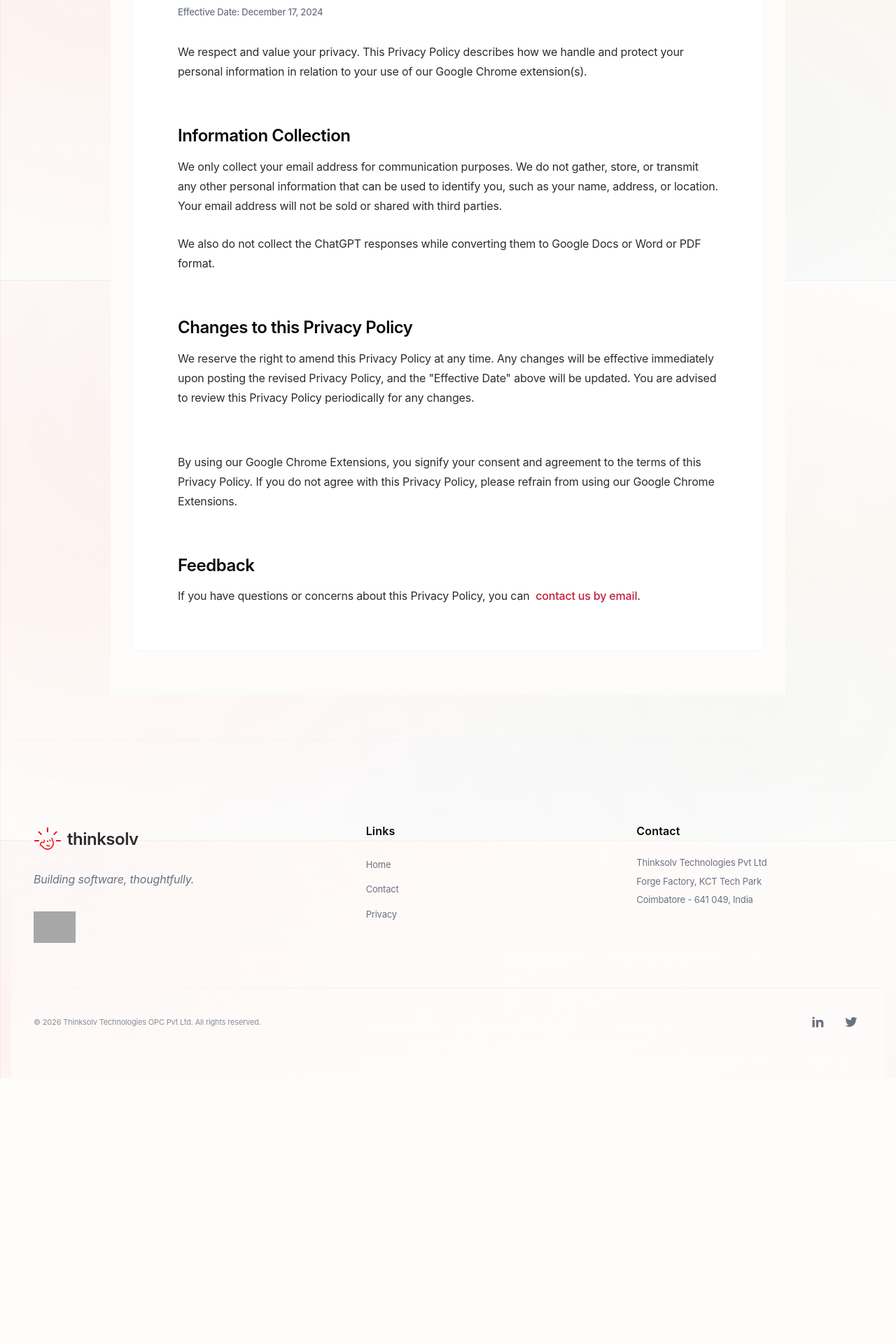
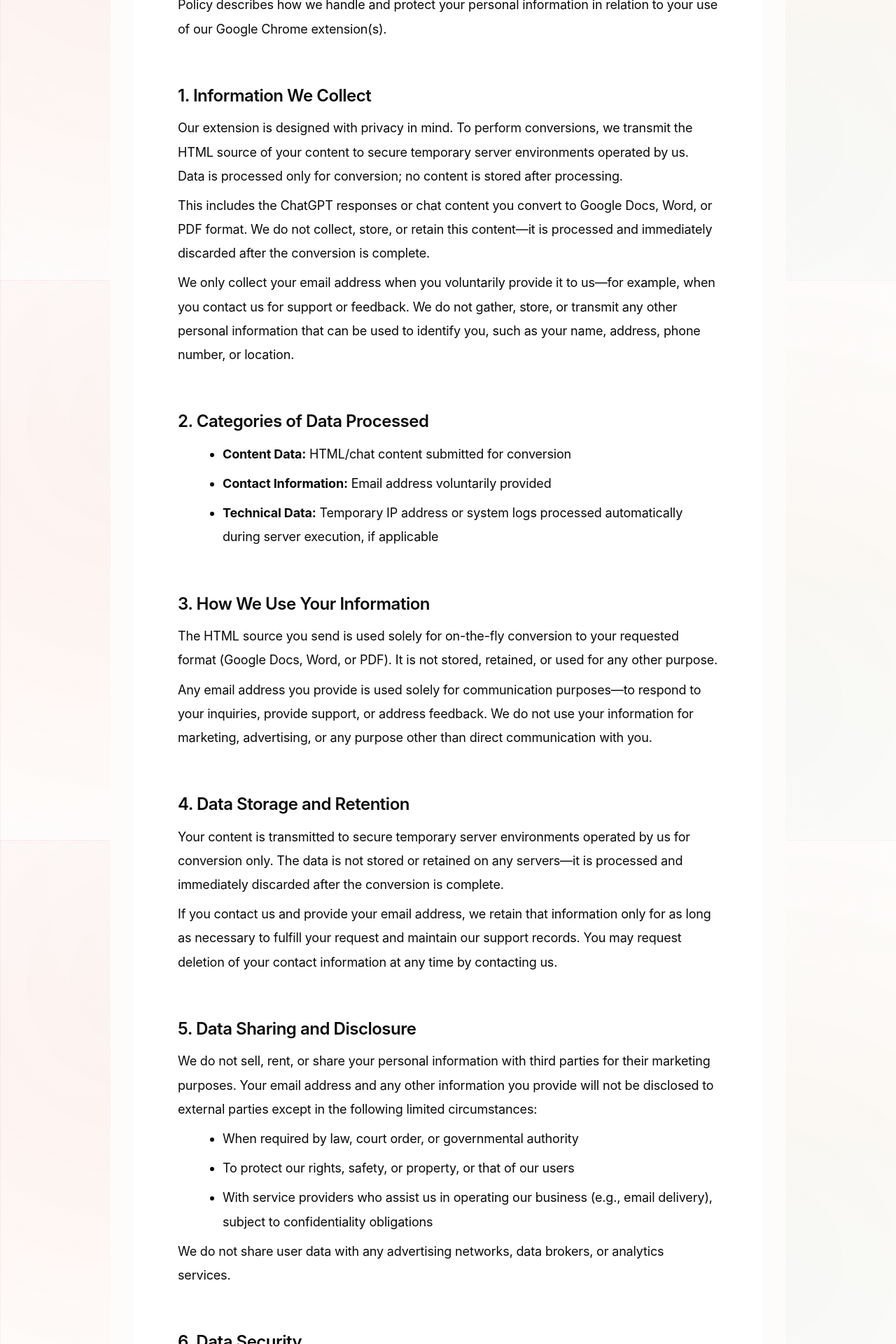
Before and after one commit to docstomarkdown/Thinksolv-website-home, a React (Vite) app: page /extensions/privacy in a window 1280 px wide. Shown: the part 400-2320 px from the top of the page at 70% size. Before the commit the page ends 1940 px from the top, so only its background shows below. Built offline with nearby package versions, Linux system fonts and the light colour scheme; no server answers; grey boxes are pictures that could not be loaded; a web font is replaced by a local one; what react-google-recaptcha-v3 would draw is missing.

Commit message:
Updated Privacy Policy

```diff
--- a/src/index.css
+++ b/src/index.css
@@ -206,8 +206,4 @@ a:hover {
     color: var(--color-primary);
 }
 
-ul {
-    list-style: none;
-    padding: 0;
-    margin: 0;
-}
+/* Content lists (ul/ol) get default bullets/numbers. Nav/footer lists use list-style: none in their component CSS. */
--- a/src/pages/PrivacyPage.jsx
+++ b/src/pages/PrivacyPage.jsx
@@ -1,16 +1,19 @@
-import React from 'react';
-import { Link } from 'react-router-dom';
-import '../styles/PrivacyPage.css';
+import React from "react";
+import { Link } from "react-router-dom";
+import "../styles/PrivacyPage.css";
 
 const DEFAULT_SUBTITLE = (
   <>
-    for Google Chrome Extension <b>ChatGPT to Word or PDF</b> and <b>ChatGPT to Google Docs or PDF</b>
+    for Google Chrome Extension <b>ChatGPT to Word or PDF</b> and{" "}
+    <b>ChatGPT to Google Docs or PDF</b>
   </>
 );
 
-const PrivacyPage = ({ extensionName, sourceName = 'ChatGPT' }) => {
+const PrivacyPage = ({ extensionName, sourceName = "ChatGPT" }) => {
   const subtitle = extensionName ? (
-    <>for Google Chrome Extension <b>{extensionName}</b></>
+    <>
+      for Google Chrome Extension <b>{extensionName}</b>
+    </>
   ) : (
     DEFAULT_SUBTITLE
   );
@@ -19,39 +22,110 @@ const PrivacyPage = ({ extensionName, sourceName = 'ChatGPT' }) => {
     <div className="privacy-page">
       <header className="privacy-header">
         <h1 className="privacy-title">Privacy Policy</h1>
-        <p className="privacy-subtitle">
-          {subtitle}
-        </p>
+        <p className="privacy-subtitle">{subtitle}</p>
       </header>
 
       <div className="privacy-content">
-        <p className="privacy-effective-date">Effective Date: December 17, 2024</p>
+        <p className="privacy-effective-date">
+          Effective Date: December 17, 2024
+        </p>
 
         <section className="privacy-section">
           <p className="privacy-text">
-          We respect and value your privacy. This Privacy Policy describes how
-          we handle and protect your personal information in relation to your
-          use of our Google Chrome extension(s).
+            Thinksolv Technologies ("we," "us," "our") respects and values your privacy. This Privacy Policy describes how we handle and protect your personal information in relation to your use of our Google Chrome extension(s).
           </p>
         </section>
 
         <section className="privacy-section">
-        <h2 className="privacy-section-title">Information Collection</h2>
+          <h2 className="privacy-section-title">1. Information We Collect</h2>
           <p className="privacy-text">
-          We only collect your email address for communication purposes. We do
-          not gather, store, or transmit any other personal information that
-          can be used to identify you, such as your name, address, or
-          location. Your email address will not be sold or shared with third
-          parties.
-
-
+            Our extension is designed with privacy in mind. To perform conversions, we transmit the HTML source of your content to secure temporary server environments operated by us. Data is processed only for conversion; no content is stored after processing.
           </p>
-        <br/>
-        <p className="privacy-text">We also do not collect the {sourceName} responses while converting them to Google Docs or Word or PDF format.</p>
+          <p className="privacy-text">
+            This includes the {sourceName} responses or chat content you convert to Google Docs, Word, or PDF format. We do not collect, store, or retain this content—it is processed and immediately discarded after the conversion is complete.
+          </p>
+          <p className="privacy-text">
+            We only collect your email address when you voluntarily provide it to us—for example, when you contact us for support or feedback. We do not gather, store, or transmit any other personal information that can be used to identify you, such as your name, address, phone number, or location.
+          </p>
         </section>
 
         <section className="privacy-section">
-        <h2 className="privacy-section-title">Changes to this Privacy Policy</h2>
+          <h2 className="privacy-section-title">2. Categories of Data Processed</h2>
+          <ul className="privacy-list">
+            <li><strong>Content Data:</strong> HTML/chat content submitted for conversion</li>
+            <li><strong>Contact Information:</strong> Email address voluntarily provided</li>
+            <li><strong>Technical Data:</strong> Temporary IP address or system logs processed automatically during server execution, if applicable</li>
+          </ul>
+        </section>
+
+        <section className="privacy-section">
+          <h2 className="privacy-section-title">3. How We Use Your Information</h2>
+          <p className="privacy-text">
+            The HTML source you send is used solely for on-the-fly conversion to your requested format (Google Docs, Word, or PDF). It is not stored, retained, or used for any other purpose.
+          </p>
+          <p className="privacy-text">
+            Any email address you provide is used solely for communication purposes—to respond to your inquiries, provide support, or address feedback. We do not use your information for marketing, advertising, or any purpose other than direct communication with you.
+          </p>
+        </section>
+
+        <section className="privacy-section">
+          <h2 className="privacy-section-title">4. Data Storage and Retention</h2>
+          <p className="privacy-text">
+            Your content is transmitted to secure temporary server environments operated by us for conversion only. The data is not stored or retained on any servers—it is processed and immediately discarded after the conversion is complete.
+          </p>
+          <p className="privacy-text">
+            If you contact us and provide your email address, we retain that information only for as long as necessary to fulfill your request and maintain our support records. You may request deletion of your contact information at any time by contacting us.
+          </p>
+        </section>
+
+        <section className="privacy-section">
+          <h2 className="privacy-section-title">5. Data Sharing and Disclosure</h2>
+          <p className="privacy-text">
+            We do not sell, rent, or share your personal information with third
+            parties for their marketing purposes. Your email address and any
+            other information you provide will not be disclosed to external
+            parties except in the following limited circumstances:
+          </p>
+          <ul className="privacy-list">
+            <li>When required by law, court order, or governmental authority</li>
+            <li>To protect our rights, safety, or property, or that of our users</li>
+            <li>With service providers who assist us in operating our business (e.g., email delivery), subject to confidentiality obligations</li>
+          </ul>
+          <p className="privacy-text">
+            We do not share user data with any advertising networks, data brokers, or analytics services.
+          </p>
+        </section>
+
+        <section className="privacy-section">
+          <h2 className="privacy-section-title">6. Data Security</h2>
+          <p className="privacy-text">
+            Data is transmitted over HTTPS encryption. Processing occurs in isolated server environments. We do not maintain persistent storage of user content. Access to our systems is restricted and controlled.
+          </p>
+        </section>
+
+        <section className="privacy-section">
+          <h2 className="privacy-section-title">7. International Data Processing</h2>
+          <p className="privacy-text">
+            Processing may occur on secure servers and may involve cross-border data transfer. We ensure appropriate safeguards are in place for any such transfers.
+          </p>
+        </section>
+
+        <section className="privacy-section">
+          <h2 className="privacy-section-title">8. Children's Privacy</h2>
+          <p className="privacy-text">
+            Our extension is not directed to children under 13. We do not knowingly collect data from children under 13.
+          </p>
+        </section>
+
+        <section className="privacy-section">
+          <h2 className="privacy-section-title">9. Compliance</h2>
+          <p className="privacy-text">
+            We comply with the Chrome Web Store User Data Policy. We do not sell user data. We do not use user data for advertising, analytics, or profiling.
+          </p>
+        </section>
+
+        <section className="privacy-section">
+          <h2 className="privacy-section-title">10. Changes to this Privacy Policy</h2>
           <p className="privacy-text">
             We reserve the right to amend this Privacy Policy at any time. Any
             changes will be effective immediately upon posting the revised
@@ -59,8 +133,6 @@ const PrivacyPage = ({ extensionName, sourceName = 'ChatGPT' }) => {
             are advised to review this Privacy Policy periodically for any
             changes.
           </p>
-      </section>
-      <section className="privacy-section">
           <p className="privacy-text">
             By using our Google Chrome Extensions, you signify your consent and
             agreement to the terms of this Privacy Policy. If you do not agree
@@ -69,9 +141,10 @@ const PrivacyPage = ({ extensionName, sourceName = 'ChatGPT' }) => {
           </p>
         </section>
         <section className="privacy-section">
-        <h2 className="privacy-section-title">Feedback</h2>
+          <h2 className="privacy-section-title">11. Contact Us</h2>
           <p className="privacy-text">
-          If you have questions or concerns about this Privacy Policy, you can &nbsp;
+            If you have questions or concerns about this Privacy Policy, you can
+            &nbsp;
             <Link to="/contact" className="privacy-link">
               contact us by email
             </Link>
--- a/src/styles/PrivacyPage.css
+++ b/src/styles/PrivacyPage.css
@@ -10,8 +10,8 @@
 
 .privacy-header {
   text-align: center;
-  margin-bottom: var(--spacing-xl);
-  padding-bottom: var(--spacing-lg);
+  margin-bottom: var(--spacing-md);
+  padding-bottom: var(--spacing-md);
   border-bottom: 1px solid var(--color-border-subtle);
 }
 
@@ -31,13 +31,13 @@
 
 .privacy-content {
   background-color: var(--color-bg-alt);
-  padding: var(--spacing-xl);
+  padding: var(--spacing-md) var(--spacing-xl) var(--spacing-xl);
   border-radius: 12px;
   box-shadow: var(--shadow-sm);
 }
 
 .privacy-effective-date {
-  font-size: var(--font-size-sm);
+  font-size: var(--font-size-base);
   color: var(--color-text-muted);
   margin-bottom: var(--spacing-lg);
   font-weight: 500;
@@ -59,10 +59,28 @@
 }
 
 .privacy-text {
-  font-size: var(--font-size-base);
-  line-height: var(--line-height-relaxed);
-  color: var(--color-text-secondary);
+  font-size: 1.125rem; /* 18px - more readable */
+  line-height: 1.9;
+  color: var(--color-text-main);
   margin: 0;
+  max-width: 70ch; /* Optimal line length for readability */
+}
+
+.privacy-text + .privacy-text {
+  margin-top: var(--spacing-sm);
+}
+
+.privacy-list {
+  margin: var(--spacing-sm) 0;
+  padding-left: var(--spacing-xl);
+  list-style-type: disc;
+  color: var(--color-text-main);
+  line-height: 1.9;
+  font-size: 1.125rem;
+}
+
+.privacy-list li {
+  margin-bottom: var(--spacing-sm);
 }
 
 .privacy-link {
```
Lines whose indentation alone changed are shown as unchanged.
